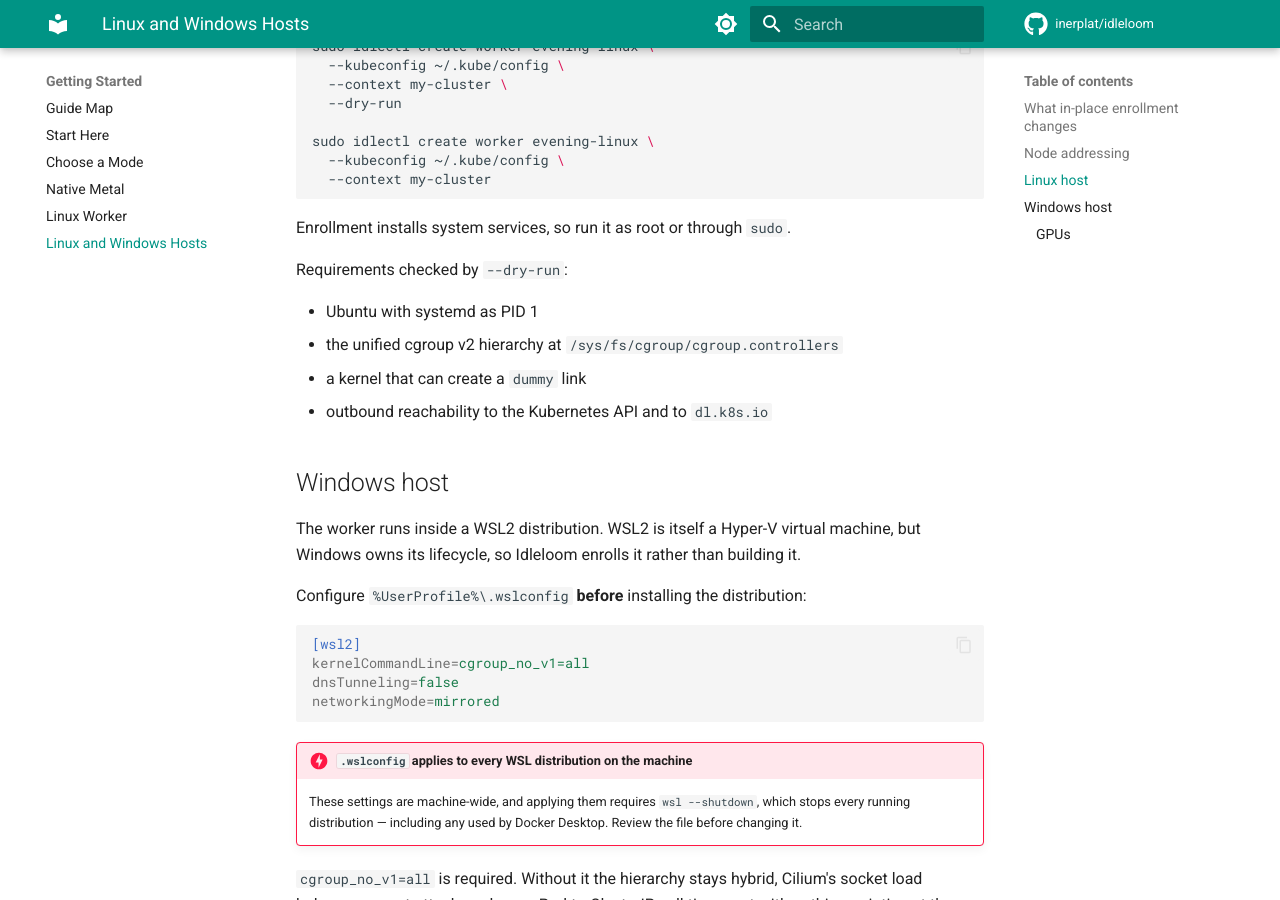
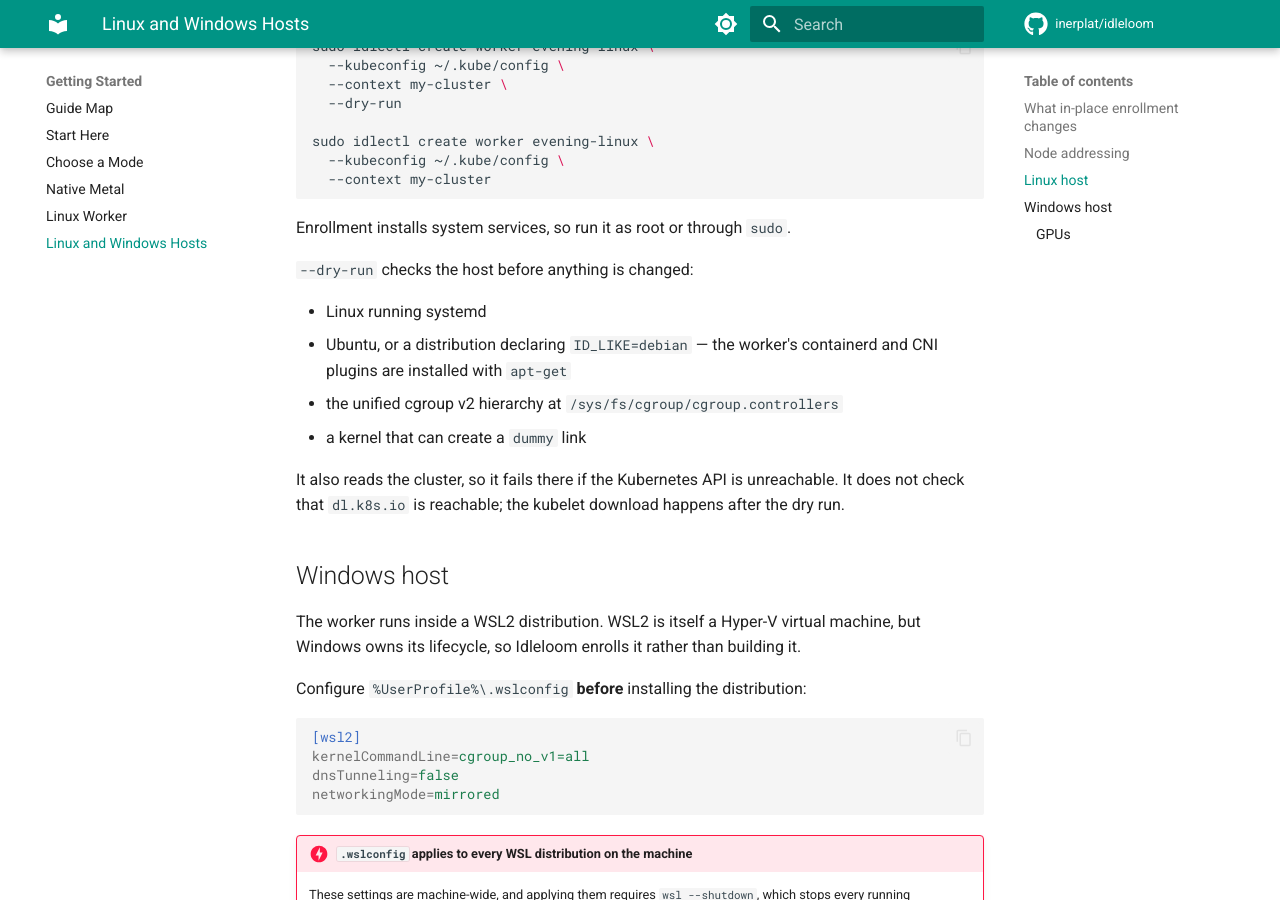
Before and after one commit to inerplat/idleloom, an MkDocs documentation site: the page built from docs/getting-started/host-workers.md, in a window 1280 px wide and 900 px high, scrolled down 1640 px. Built offline with MkDocs 1.6.1 and Material for MkDocs 9.7.7, drawn with Linux system fonts in a browser that asks for light colours; comment, search, counter and statistics services are not loaded.

Commit message:
docs: list the preflight checks that actually run
The guide claimed --dry-run verified Ubuntu and outbound reachability to
dl.k8s.io. It checks neither of those as written: the distribution check is
new in the preceding commit, and the kubelet download happens after the dry
run, so nothing proves dl.k8s.io is reachable until then.

Co-Authored-By: Claude Opus 5 <noreply@anthropic.com>

```diff
--- a/docs/getting-started/host-workers.md
+++ b/docs/getting-started/host-workers.md
@@ -77,12 +77,17 @@ sudo idlectl create worker evening-linux \
 
 Enrollment installs system services, so run it as root or through `sudo`.
 
-Requirements checked by `--dry-run`:
+`--dry-run` checks the host before anything is changed:
 
-- Ubuntu with systemd as PID 1
+- Linux running systemd
+- Ubuntu, or a distribution declaring `ID_LIKE=debian` — the worker's
+  containerd and CNI plugins are installed with `apt-get`
 - the unified cgroup v2 hierarchy at `/sys/fs/cgroup/cgroup.controllers`
 - a kernel that can create a `dummy` link
-- outbound reachability to the Kubernetes API and to `dl.k8s.io`
+
+It also reads the cluster, so it fails there if the Kubernetes API is
+unreachable. It does not check that `dl.k8s.io` is reachable; the kubelet
+download happens after the dry run.
 
 ## Windows host
 
```
